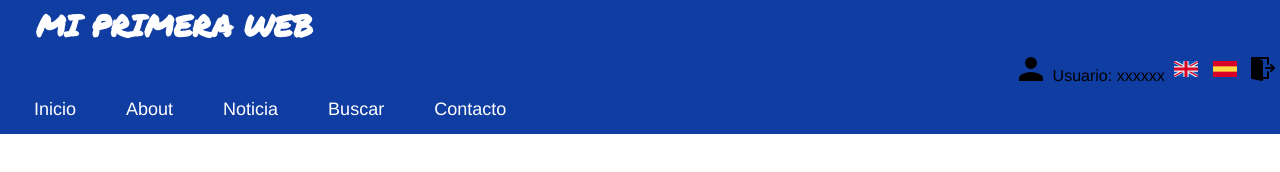
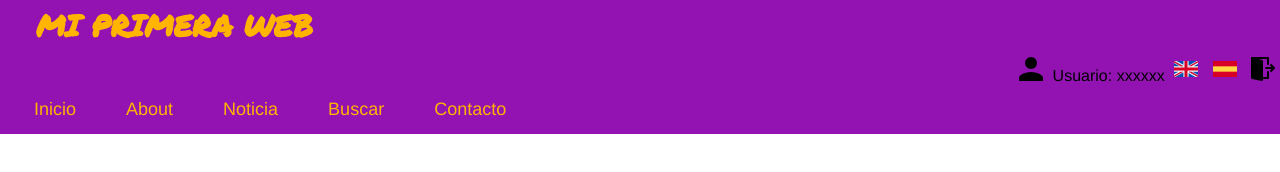
Before and after one commit to oscarpon/Primera_entrega, a plain HTML site: page index.html in a window 1280 px wide. Drawn offline with Linux system fonts and the light colour scheme.

Commit message:
color de menu cambiado

```diff
--- a/styles.css
+++ b/styles.css
@@ -3,7 +3,7 @@ body{
 }
 #cabecera{
   text-align: left;
-  background-color: #0f3da2;
+  background-color: #9213B2;
   margin: 0;
   font-size: 100%;
   display: block;
@@ -13,7 +13,7 @@ body{
 
 .bar{
   text-align: right;
-  background-color: #0f3da2;
+  background-color: #9213B2;
   width: 100%;
   padding-top: 5px;
   display: block;
@@ -30,7 +30,7 @@ h1{
   font-family: 'Permanent Marker', cursive;
   margin-top: inherit;
   text-transform: uppercase;
-  color: white;
+  color: #FFB500;
   padding: 4px;
 
 }
@@ -47,14 +47,14 @@ ul{
   margin: 0;
   padding: 0;
   overflow: hidden;
-  background-color: #0f3da2;
+  background-color: #9213B2;
 
 }
 li{
   float:left;
 }
  li a{
-  color: white;
+  color: #FFB500;
   display: inline-block;
   font-size: 18px;
   text-align: center;
@@ -63,5 +63,5 @@ li{
   margin-left: 1em;
 }
 li a:hover{
-  background-color: #3d3b41;
+  background-color: #CB01FF;
 }
```
